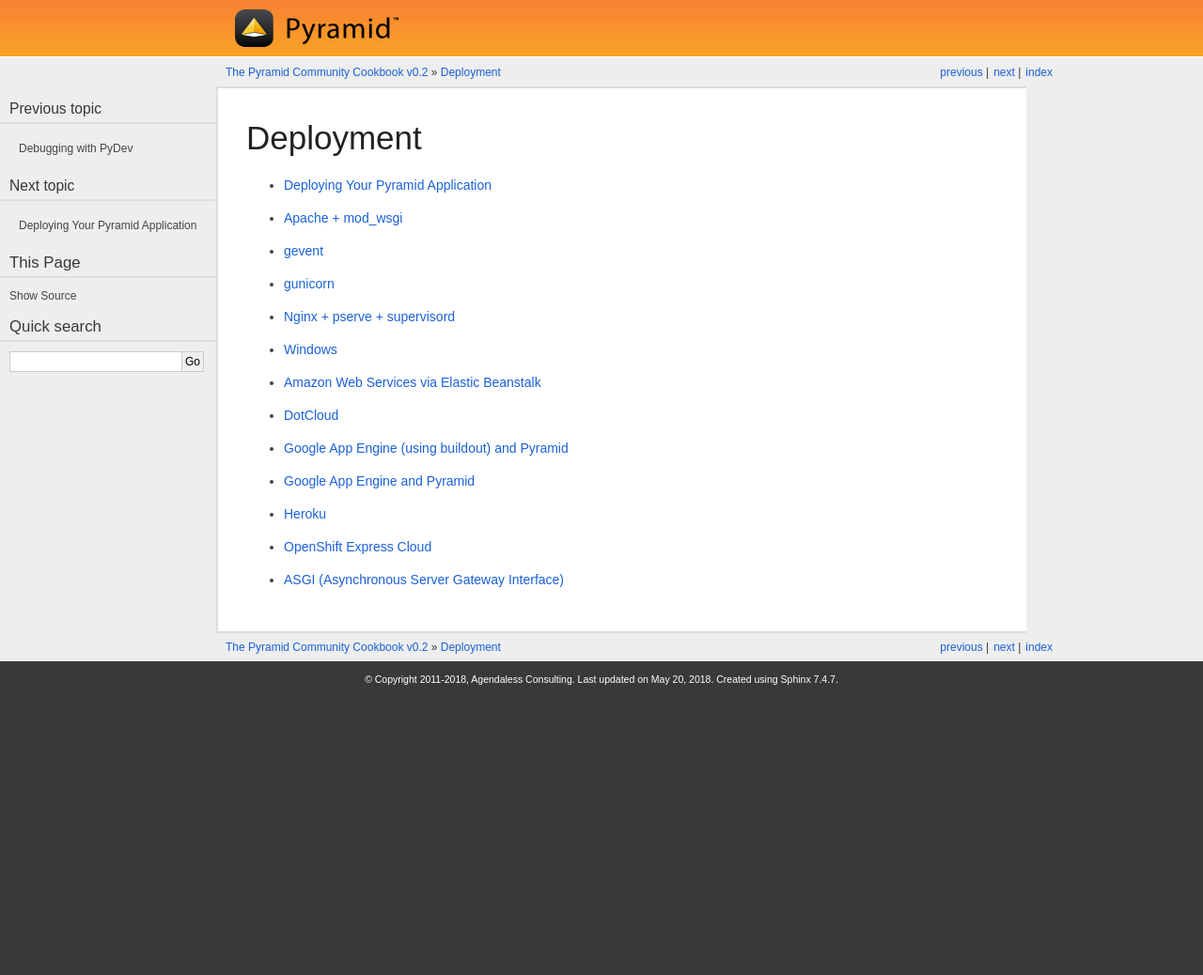
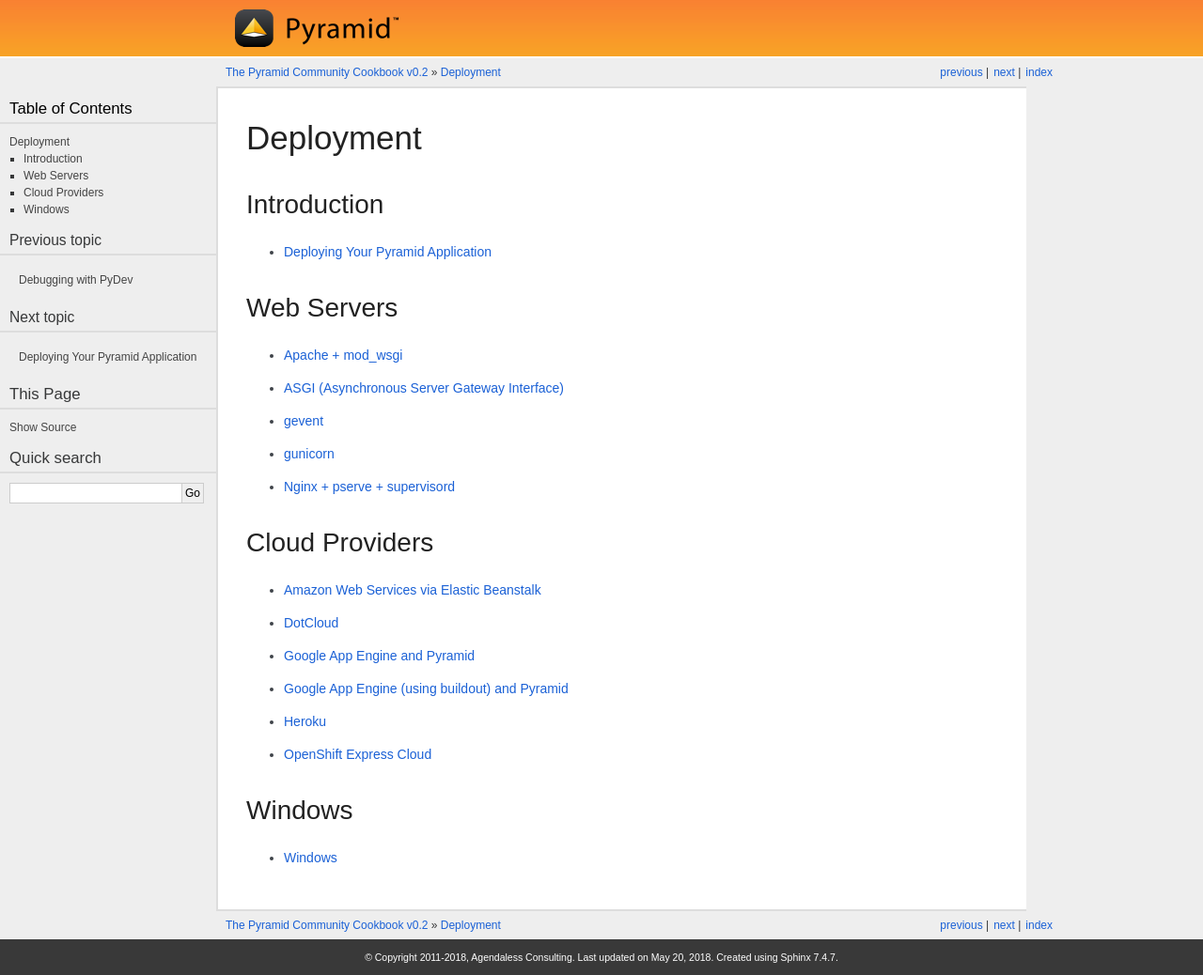
Before and after one commit to Pylons/pyramid_cookbook, a Sphinx documentation site: the page built from docs/deployment/index.rst, in a window 1280 px wide. Shown: the whole page at 94% size. Built offline with Sphinx 7.4.7, drawn with Linux system fonts in a browser that asks for light colours; some web fonts are replaced; before the commit the page ends 900 px from its top, so only the background shows below that.

Commit message:
Create headings and sort for ease of picking out the headings

```diff
--- a/docs/deployment/index.rst
+++ b/docs/deployment/index.rst
@@ -1,19 +1,46 @@
 Deployment
 ++++++++++
+
+Introduction
+------------
 
 .. toctree::
    :maxdepth: 1
 
    deployment
+
+
+Web Servers
+-----------
+
+.. toctree::
+   :maxdepth: 1
+
    apache
+   asgi
    gevent
    gunicorn
    nginx
-   windows
+
+
+Cloud Providers
+---------------
+
+.. toctree::
+   :maxdepth: 1
+
    aws_via_eb
    dotcloud
+   gae
    gae_buildout
-   gae
    heroku
    expresscloud
-   asgi
+
+
+Windows
+-------
+
+.. toctree::
+   :maxdepth: 1
+
+   windows
```
